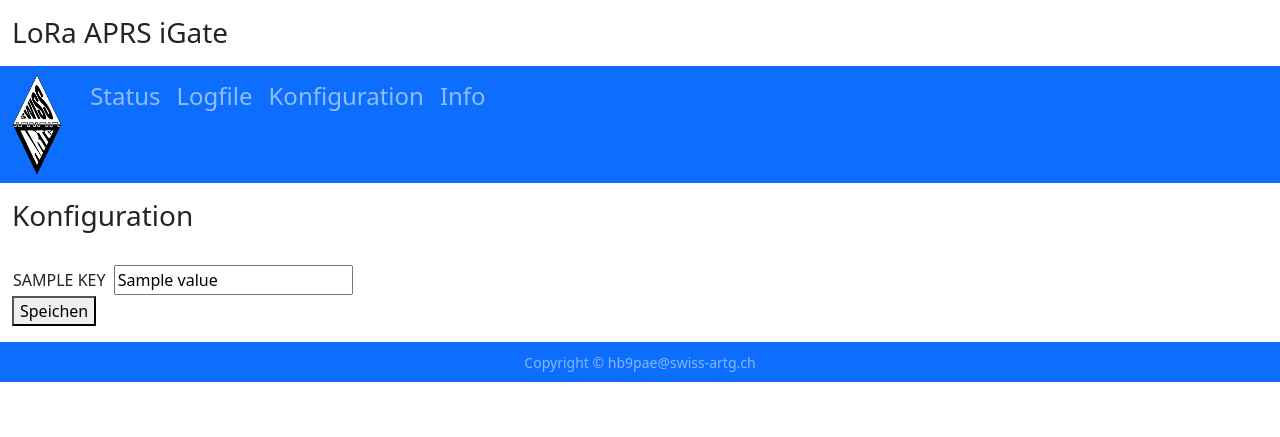
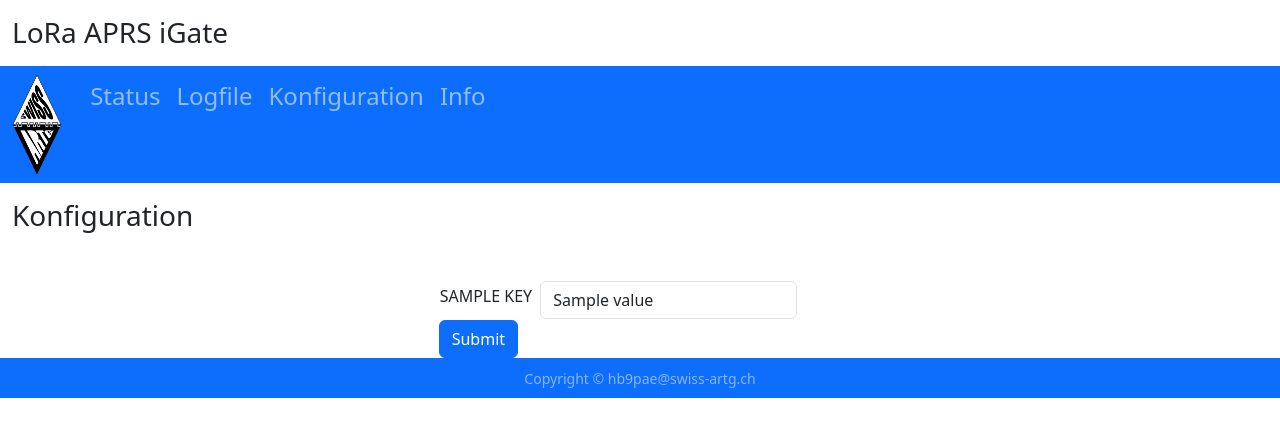
Before and after one commit to hb9pae/RPI-iGate-LoRa, a Flask app: template templates/config.html in a window 1280 px wide. Shown: the top 437 px of the page. Run offline with Flask 3, Linux system fonts and the light colour scheme; the template is opened without the code that fills it: most values are stand-ins (such as "Sample title", 1, 10 or a date in 2020).

Commit message:
2023-07-17

```diff
--- a/app.py
+++ b/app.py
@@ -37,10 +37,14 @@ def elapsedTime() :
 def saveconfig(newconf) :
 	now = datetime.datetime.now()
 	header1 = "# APRS iGate configuration\n# (c) hb9pae@gmail.com"
-	header2 = now.strftime("# Created (app): %d/%m/%Y %H:%M:%S\n")
+	header2 = "# Laengengrad (LAT) 0 bis 90 Nord; 0 bis -90 Sued"
+	header3 = "# Breitengrad (LON) 0 bis 180 Ost; 0 bis -180 West"
+	header4 = now.strftime("# Created (app): %d/%m/%Y %H:%M:%S\n")
 	f = open(Config.myConfig, "w")
 	f.writelines(header1)
 	f.writelines(header2)
+	f.writelines(header3)
+	f.writelines(header4)
 	f.close()
 	#pdb.set_trace()
 	config = configparser.ConfigParser()
@@ -77,7 +81,8 @@ def config() :
 		return redirect(url_for('status') )
 
 	#pdb.set_trace()
-	return render_template("config.html", content = configlist )
+	return render_template("config1.html", content = configlist )
+
 
 @app.route('/')
 def status() :
@@ -85,16 +90,19 @@ def status() :
 	if (Config.BME280.lower() in ['true', '1', 'yes'] ) :
 		varlist={"iGate Call":Config.CALL, "Connect to APRS-IS":Config.APRSIS, " ":" ",
 			"iGate LAT":Config.LAT, "iGate LON":Config.LON, "iGate Altitude":Config.HEIGHT, " " :" ",
-			"Temperature":Config.Temperature, "AirPressure NN":Config.AirPressureNN, "Humidity":Config.Humidity," ":" ",
-			"Last Mssage":Config.LastMsg,"RSSI": Config.RSSI, "PktRSSI": Config.PktRSSI,
-			"Packet Err": Config.PktErr, "APRS-IS messages": Config.MSGSent,"RX Count": Config.RxCount, "SNR": Config.SNR,
+			"WX Sensor BME280":Config.BME280,
+			"Temperatur":Config.Temperature, "Luftdruck":Config.AirPressureNN, "Luftfeuchtigkeit":Config.Humidity," ":" ",
+			"Last Mssage":Config.LastMsg,"RSSI": Config.RSSI, "Pkt RSSI": Config.PktRSSI, "SNR" : Config.SNR,
+			"Packet Err": Config.PktErr, "APRS-IS messages": Config.MsgSent,"RX Count": Config.RxCount,
 			"Uptime": elapsedTime()
 		}
 	else :
 		varlist={"iGate Call":Config.CALL, "Connect to APRS-IS":Config.APRSIS, " ":" ",
 			"iGate LAT":Config.LAT, "iGate LON":Config.LON, "iGate Altitude":Config.HEIGHT, " " :" ",
-			"Last Mssage":Config.LastMsg,"Current  RSSI": Config.RSSI, "Pkt RSSI": Config.PktRSSI,
-			"Packet Err": Config.PktErr, "APRS-IS messages": Config.MsgSent,"RX Count": Config.RxCount, "SNR": Config.SNR,
+			"WX Sensor BME280":Config.BME280,
+			" - Temperatur":"---", " - Luftdruck":"---", " - Luftfeuchtigkeit":"---"," ":" ",
+			"Last Mssage":Config.LastMsg,"RSSI": Config.RSSI, "Pkt RSSI": Config.PktRSSI, "SNR" : Config.SNR,
+			"Packet Err": Config.PktErr, "APRS-IS messages": Config.MsgSent,"RX Count": Config.RxCount,
 			"Uptime": elapsedTime()
 		}
 
--- a/templates/base.html
+++ b/templates/base.html
@@ -3,8 +3,8 @@
 <html lang="en">
 <head>
   <meta charset="utf-8">
+  <meta http-equiv="refresh" content="30">
   <meta name="viewport" content="width=device-width, initial-scale=1">
-  <meta http-equiv="refresh" content="30">
   <link href="https://cdn.jsdelivr.net/npm/bootstrap@5.3.0/dist/css/bootstrap.min.css" rel="stylesheet">
   <script src="https://cdn.jsdelivr.net/npm/bootstrap@5.3.0/dist/js/bootstrap.bundle.min.js"></script>
   <title>{% block title %} {% endblock %} - LoRa APRS iGate</title>
@@ -34,7 +34,7 @@
         <a class="nav-link" href="{{ url_for('config') }}"><h4>Konfiguration</h4></a>
       </li>
       <li class="nav-item">
-        <a class="nav-link" href="{{ url_for('about') }}"><h4>Info</h4</a>
+        <a class="nav-link" href="{{ url_for('about') }}"><h4>Info</h4></a>
       </li>
     </ul>
   </div>
--- a/templates/config.html
+++ b/templates/config.html
@@ -3,18 +3,26 @@
 {% block content %}
     <h3>{% block title %}Konfiguration {% endblock %}</h3>
 
-    <form method="post">
-        <br>
+        <div class="row">
+          <div class="col-md-4"></div>
+          <div class="col-md-4">
+
+	<form action="{{ url_for('config')}}" method="post">
 	<table>
  	{% for key, value in content.items() %}
 	<tr>
-			<td> 	<label for={{ key }}>{{ key|upper }} </label> </td>
+		<td><label for="{{ key }}" class="form-label">{{ key|upper }}</label></td>
 		<td> &nbsp; </td>
-			<td>	<input type="text" name={{ key }} value="{{ value }}" autocomplete="off" ></input> </td>
+		<td><input name="{{ key }}" type="text" class="form-control" id="{{ key }}" value="{{ value }}"> </td>
+		<div class="form-check form-check-inline py-3"> </div>
 	</tr>
 	 {% endfor %}
 	</table>
-        <p> <button type="submit">Speichen</button>
+	<button type="submit" class="btn btn-primary">Submit</button>
 	</form>
+	</div>
+
+ 	<div class="col-md-4"></div>
+	</div>
 
 {% endblock %}
```
Also changed, not shown: 1 other file. Lines whose indentation alone changed are shown as unchanged.
